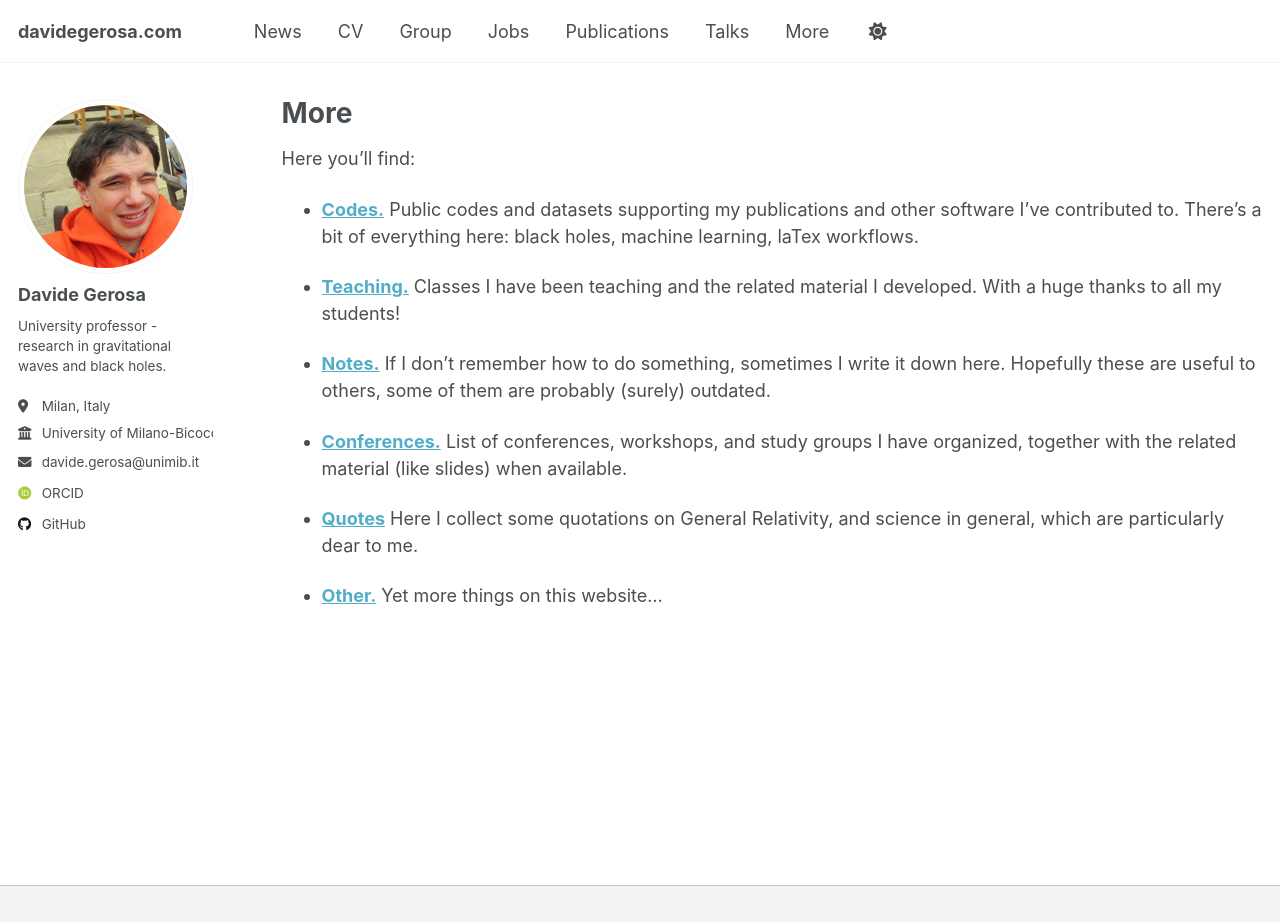
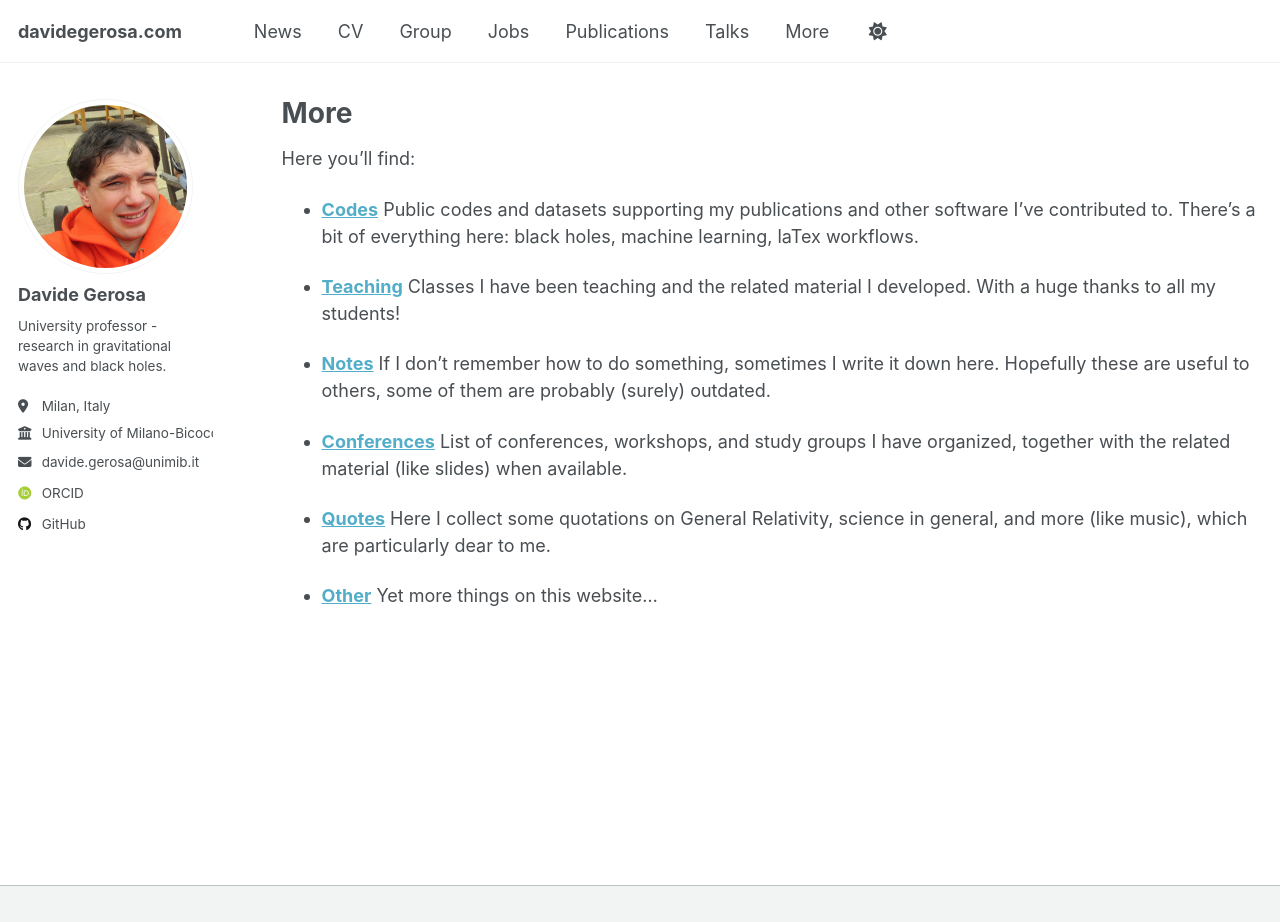
Before and after one commit to dgerosa/website, a Jekyll site: the page built from _pages/more.md, in a window 1280 px wide and 922 px high. Built offline with Jekyll 4.4.1, drawn with Linux system fonts in a browser that asks for light colours; some web fonts are replaced.

Commit message:
Fri Jun 13 19:47:07 CEST 2025

```diff
--- a/_pages/more.md
+++ b/_pages/more.md
@@ -10,20 +10,20 @@ author_profile: true
 
 Here you'll find:
 
-- **[Codes.](/codes/)**
+- **[Codes](/codes/)**
 Public codes and datasets supporting my publications and other software I've contributed to. There’s a bit of everything here: black holes, machine learning, laTex workflows.
 
-- **[Teaching.](/teaching/)**
+- **[Teaching](/teaching/)**
 Classes I have been teaching and the related material I developed. With a huge thanks to all my students!
 
-- **[Notes.](/notes/)**
+- **[Notes](/notes/)**
 If I don’t remember how to do something, sometimes I write it down here. Hopefully these are useful to others, some of them are probably (surely) outdated.
 
-- **[Conferences.](/conferences/)**
+- **[Conferences](/conferences/)**
 List of conferences, workshops, and study groups I have organized, together with the related material (like slides) when available.
 
 - **[Quotes](/quotes/)**
-Here I collect some quotations on General Relativity, and science in general, which are particularly dear to me.
+Here I collect some quotations on General Relativity, science in general, and more (like music), which are particularly dear to me.
 
-- **[Other.](/other/)**
+- **[Other](/other/)**
 Yet more things on this website...
```
